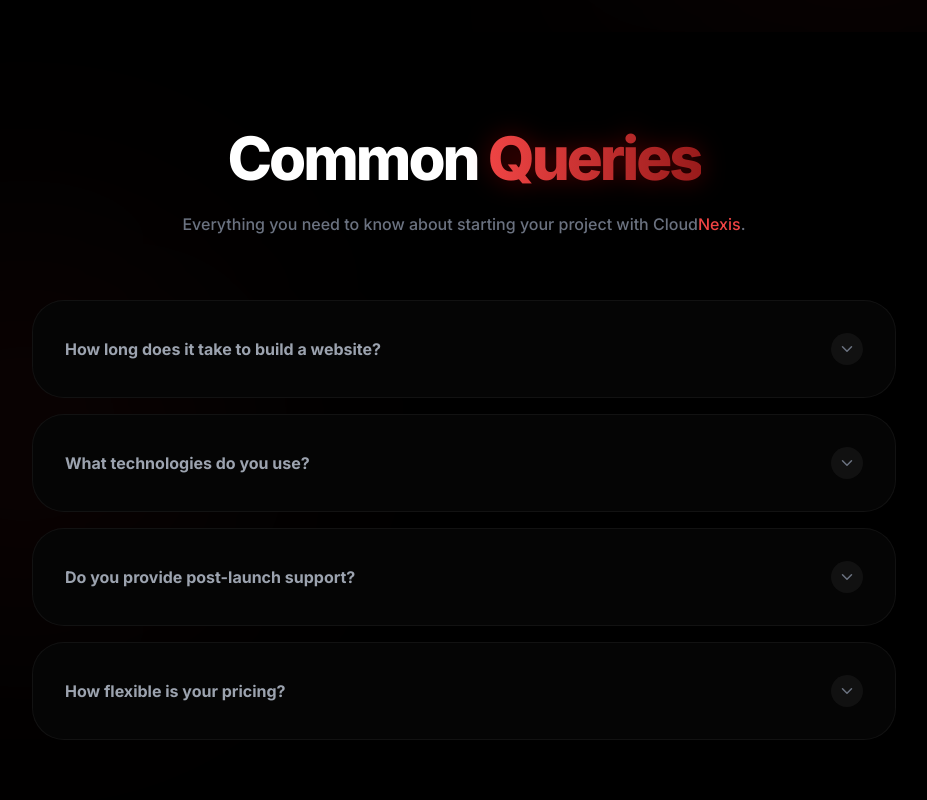
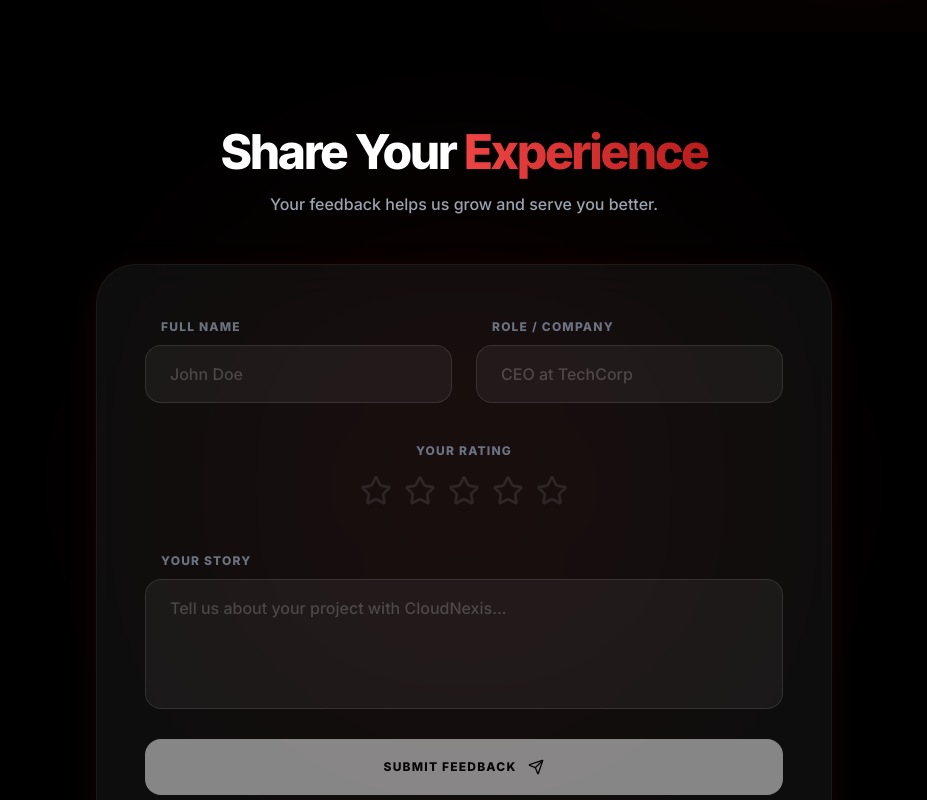
Before and after one commit to masudurrahamanrm/CloudNexis, a React (Vite) app in the folder frontend/: page / in a window 1280 px wide. Shown: the part 4740-5540 px from the top of the page, without its empty margins (176-1103 px from the left). Built offline with nearby package versions, Linux system fonts and the light colour scheme.

Commit message:
feat: add Feedback Form and fix icon compatibility

```diff
--- a/frontend/index.html
+++ b/frontend/index.html
@@ -6,7 +6,7 @@
   <link rel="manifest" href="/manifest.json" />
   <meta name="theme-color" content="#ef4444" />
   <meta name="viewport" content="width=device-width, initial-scale=1.0" />
-    <title>CloudNexis | Modern Web & Mobile App Development</title>
+    <title>CloudNexis</title>
     <meta name="description" content="CloudNexis Technologies builds premium, high-performance websites and mobile apps. Scalable, affordable, and conversion-oriented digital solutions for your business." />
     <meta name="keywords" content="web development, mobile app development, SaaS solutions, CloudNexis, digital transformation, custom software" />
     <meta name="author" content="CloudNexis Technologies" />
--- /dev/null
+++ b/frontend/src/components/FeedbackForm.jsx
@@ -0,0 +1,157 @@
+import React, { useState } from 'react';
+import { motion, AnimatePresence } from 'framer-motion';
+import { Star, Send, CheckCircle } from 'lucide-react';
+
+const FeedbackForm = () => {
+  const [submitted, setSubmitted] = useState(false);
+  const [rating, setRating] = useState(0);
+  const [hover, setHover] = useState(0);
+  const [formData, setFormData] = useState({
+    name: '',
+    role: '',
+    content: ''
+  });
+
+  const handleSubmit = (e) => {
+    e.preventDefault();
+    // Simulate API call
+    setTimeout(() => {
+      setSubmitted(true);
+      // You can add logic here to send data to your backend or email
+      console.log('Feedback Submitted:', { ...formData, rating });
+    }, 1000);
+  };
+
+  return (
+    <section className="py-24 bg-[#000000] relative overflow-hidden">
+      {/* Glow Effect */}
+      <div className="absolute top-1/2 left-1/2 -translate-x-1/2 -translate-y-1/2 w-[600px] h-[600px] bg-red-600/5 rounded-full blur-[120px] pointer-events-none"></div>
+
+      <div className="max-w-3xl mx-auto px-4 relative z-10">
+        <motion.div
+          initial={{ opacity: 0, y: 20 }}
+          whileInView={{ opacity: 1, y: 0 }}
+          viewport={{ once: true }}
+          className="text-center mb-12"
+        >
+          <h2 className="text-4xl md:text-5xl font-black text-white mb-4 tracking-tighter">
+            Share Your <span className="bg-gradient-to-r from-primary to-secondary bg-clip-text text-transparent">Experience</span>
+          </h2>
+          <p className="text-gray-400 font-medium">Your feedback helps us grow and serve you better.</p>
+        </motion.div>
+
+        <AnimatePresence mode="wait">
+          {!submitted ? (
+            <motion.div
+              key="form"
+              initial={{ opacity: 0, scale: 0.95 }}
+              animate={{ opacity: 1, scale: 1 }}
+              exit={{ opacity: 0, scale: 0.95 }}
+              className="glass p-8 md:p-12 rounded-[2.5rem] border-white/5 relative overflow-hidden"
+            >
+              <form onSubmit={handleSubmit} className="space-y-6">
+                <div className="grid md:grid-cols-2 gap-6">
+                  <div className="space-y-2">
+                    <label className="text-xs font-black uppercase tracking-widest text-gray-500 ml-4">Full Name</label>
+                    <input
+                      required
+                      type="text"
+                      placeholder="John Doe"
+                      className="w-full bg-white/5 border border-white/10 rounded-2xl px-6 py-4 text-white focus:outline-none focus:border-primary/50 transition-colors font-medium placeholder:text-white/20"
+                      value={formData.name}
+                      onChange={(e) => setFormData({ ...formData, name: e.target.value })}
+                    />
+                  </div>
+                  <div className="space-y-2">
+                    <label className="text-xs font-black uppercase tracking-widest text-gray-500 ml-4">Role / Company</label>
+                    <input
+                      required
+                      type="text"
+                      placeholder="CEO at TechCorp"
+                      className="w-full bg-white/5 border border-white/10 rounded-2xl px-6 py-4 text-white focus:outline-none focus:border-primary/50 transition-colors font-medium placeholder:text-white/20"
+                      value={formData.role}
+                      onChange={(e) => setFormData({ ...formData, role: e.target.value })}
+                    />
+                  </div>
+                </div>
+
+                <div className="space-y-2 text-center py-4">
+                  <label className="text-xs font-black uppercase tracking-widest text-gray-500 block mb-4">Your Rating</label>
+                  <div className="flex justify-center gap-3">
+                    {[1, 2, 3, 4, 5].map((star) => (
+                      <button
+                        key={star}
+                        type="button"
+                        onClick={() => setRating(star)}
+                        onMouseEnter={() => setHover(star)}
+                        onMouseLeave={() => setHover(0)}
+                        className="transition-transform active:scale-90"
+                      >
+                        <Star
+                          size={32}
+                          className={`${
+                            star <= (hover || rating)
+                              ? 'fill-yellow-500 text-yellow-500 drop-shadow-[0_0_8px_rgba(234,179,8,0.5)]'
+                              : 'text-white/10'
+                          } transition-all duration-300`}
+                        />
+                      </button>
+                    ))}
+                  </div>
+                </div>
+
+                <div className="space-y-2">
+                  <label className="text-xs font-black uppercase tracking-widest text-gray-500 ml-4">Your Story</label>
+                  <textarea
+                    required
+                    rows="4"
+                    placeholder="Tell us about your project with CloudNexis..."
+                    className="w-full bg-white/5 border border-white/10 rounded-2xl px-6 py-4 text-white focus:outline-none focus:border-primary/50 transition-colors font-medium placeholder:text-white/20 resize-none"
+                    value={formData.content}
+                    onChange={(e) => setFormData({ ...formData, content: e.target.value })}
+                  ></textarea>
+                </div>
+
+                <button
+                  type="submit"
+                  disabled={!rating || !formData.name || !formData.content}
+                  className="w-full bg-white text-black py-5 rounded-2xl font-black uppercase tracking-widest text-xs hover:bg-primary hover:text-white transition-all duration-500 disabled:opacity-50 disabled:hover:bg-white disabled:hover:text-black flex items-center justify-center gap-3 group"
+                >
+                  Submit Feedback
+                  <Send size={16} className="group-hover:translate-x-1 group-hover:-translate-y-1 transition-transform" />
+                </button>
+              </form>
+            </motion.div>
+          ) : (
+            <motion.div
+              key="success"
+              initial={{ opacity: 0, scale: 0.9 }}
+              animate={{ opacity: 1, scale: 1 }}
+              className="glass p-16 rounded-[2.5rem] border-white/5 text-center"
+            >
+              <div className="w-20 h-20 bg-primary/10 rounded-full flex items-center justify-center mx-auto mb-8">
+                <CheckCircle size={40} className="text-primary" />
+              </div>
+              <h3 className="text-3xl font-black text-white mb-4 tracking-tighter">Thank You!</h3>
+              <p className="text-gray-400 font-medium mb-8">
+                Your feedback has been received. We truly appreciate you taking the time to share your experience.
+              </p>
+              <button
+                onClick={() => {
+                  setSubmitted(false);
+                  setFormData({ name: '', role: '', content: '' });
+                  setRating(0);
+                }}
+                className="px-8 py-3 rounded-full bg-white/5 border border-white/10 text-white font-bold text-xs uppercase tracking-widest hover:bg-white hover:text-black transition-all"
+              >
+                Send Another
+              </button>
+            </motion.div>
+          )}
+        </AnimatePresence>
+      </div>
+    </section>
+  );
+};
+
+export default FeedbackForm;
--- a/frontend/src/pages/Home.jsx
+++ b/frontend/src/pages/Home.jsx
@@ -5,6 +5,7 @@ import Services from '../components/Services';
 import WhyChooseUs from '../components/WhyChooseUs';
 import Portfolio from '../components/Portfolio';
 import Testimonials from '../components/Testimonials';
+import FeedbackForm from '../components/FeedbackForm';
 import FAQ from '../components/FAQ';
 import CTA from '../components/CTA';
 
@@ -17,6 +18,7 @@ const Home = () => {
       <WhyChooseUs />
       <Portfolio />
       <Testimonials />
+      <FeedbackForm />
       <FAQ />
       <CTA />
     </>
```
